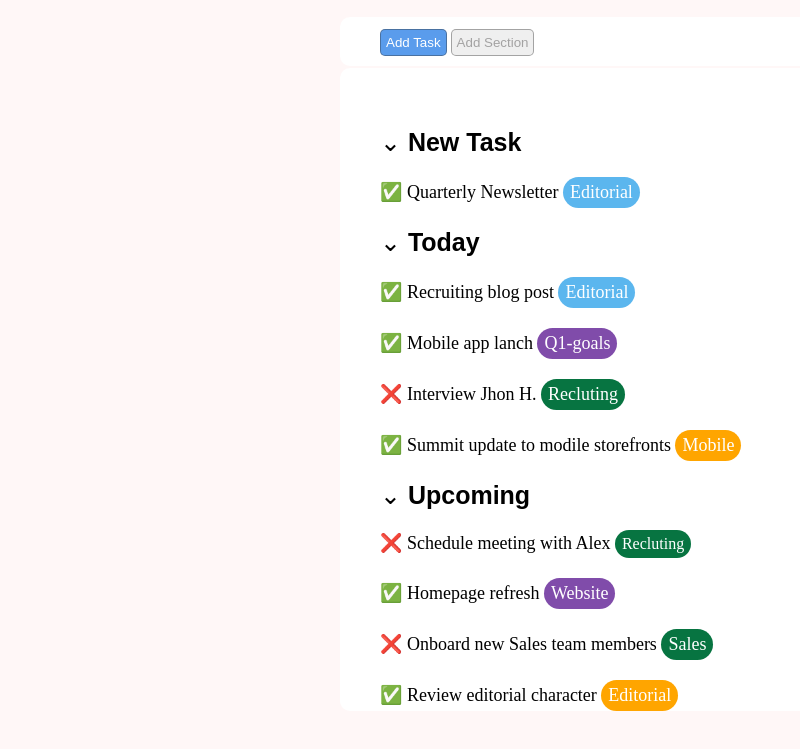
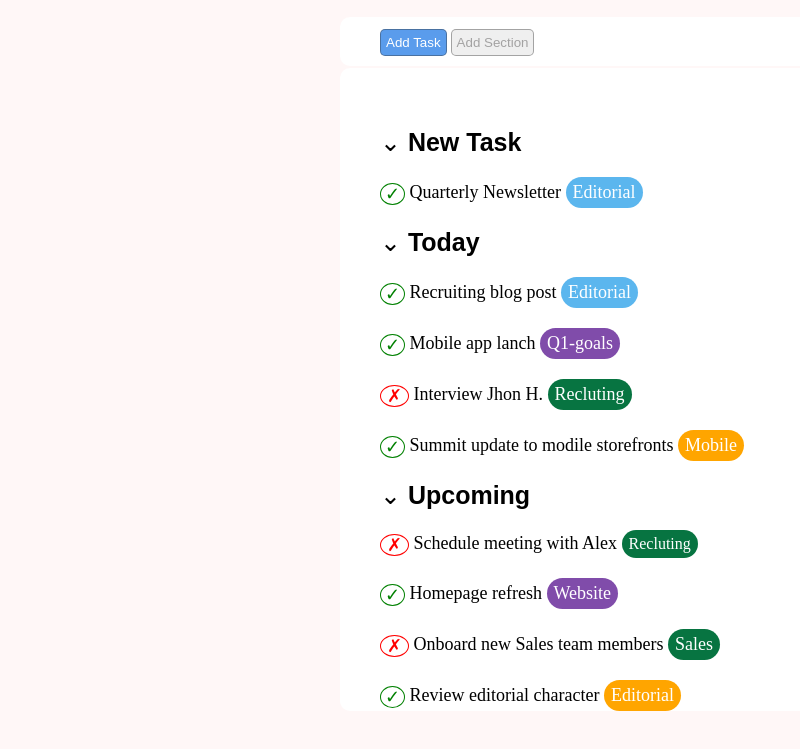
Before and after one commit to codeMatt91/html-css-toboolist, a plain HTML site: page index.html in a window 1280 px wide. Shown: the part 57-806 px from the top of the page, without its empty margins (0-800 px from the left). Drawn offline with Linux system fonts and the light colour scheme.

Commit message:
modify check and cross of list

```diff
--- a/css/style.css
+++ b/css/style.css
@@ -99,3 +99,23 @@ button {
 .orange{
    background-color: orange;
 }
+
+.check{
+   vertical-align: middle;
+   text-align: center;
+   height: 10px;
+   width: 10px;
+   padding: 0 4px;
+   border: 1px solid transparent;
+   border-radius: 50%;
+}
+
+.check.done{
+   color: green;
+   border-color: green;
+}
+.check.undone{
+   padding: 0 6px;
+   color: red;
+   border-color: red;
+}
--- a/index.html
+++ b/index.html
@@ -10,10 +10,14 @@
 </head>
 
 <body>
+
+   <!-- Intestazione pagina -->
    <header>
       <img id="logo" src="img/logo copia.png" alt="logo boolean" title="logo boolean">
       <h1>Toboolist</h1>
    </header>
+
+   <!-- Sezione lista  -->
 
    <main>
       <div class="container">
@@ -26,19 +30,19 @@
          <div class="layout-Task">
             <section id="To-do-list">
                   <div class="title-list"> &#8964; <strong>New Task</strong> </div>
-                  <div class="row-list"> &#9989; Quarterly Newsletter <div class="marker blu"> Editorial </div> </div>
+                  <div class="row-list"> <span class="check done">&checkmark;</span> Quarterly Newsletter <div class="marker blu"> Editorial </div> </div>
 
                   <div class="title-list"> &#8964; <strong> Today </strong> </div>
-                  <div class="row-list"> &#9989; Recruiting blog post  <div class="marker blu"> Editorial </div> </div>
-                  <div class="row-list"> &#9989; Mobile app lanch  <div class="marker violet"> Q1-goals </div> </div>
-                  <div class="row-list"> &#10060; Interview Jhon H.  <div class="marker green"> Recluting </div> </div>
-                  <div class="row-list"> &#9989; Summit update to modile storefronts  <div class="marker orange"> Mobile </div> </div>
+                  <div class="row-list"> <span class="check done">&checkmark;</span> Recruiting blog post  <div class="marker blu"> Editorial </div> </div>
+                  <div class="row-list"> <span class="check done">&checkmark;</span> Mobile app lanch  <div class="marker violet"> Q1-goals </div> </div>
+                  <div class="row-list"> <span class="check undone">&cross;</span> Interview Jhon H.  <div class="marker green"> Recluting </div> </div>
+                  <div class="row-list"> <span class="check done">&checkmark;</span> Summit update to modile storefronts  <div class="marker orange"> Mobile </div> </div>
 
                   <div class="title-list"> &#8964; <strong> Upcoming </strong> </div>
-                  <span class="row-list"> &#10060; Schedule meeting with Alex </span> <div class="marker green"> Recluting </div>
-                  <div class="row-list"> &#9989; Homepage refresh  <div class="marker violet"> Website </div> </div>
-                  <div class="row-list"> &#10060; Onboard new Sales team members  <div class="marker green"> Sales </div> </div>
-                  <div class="row-list"> &#9989; Review editorial character  <div class="marker orange"> Editorial </div> </div>
+                  <span class="row-list"> <span class="check undone">&cross;</span> Schedule meeting with Alex </span> <div class="marker green"> Recluting </div>
+                  <div class="row-list"> <span class="check done">&checkmark;</span> Homepage refresh  <div class="marker violet"> Website </div> </div>
+                  <div class="row-list"> <span class="check undone">&cross;</span> Onboard new Sales team members  <div class="marker green"> Sales </div> </div>
+                  <div class="row-list"> <span class="check done">&checkmark;</span> Review editorial character  <div class="marker orange"> Editorial </div> </div>
             </section>
          </div>
       </div>
```
